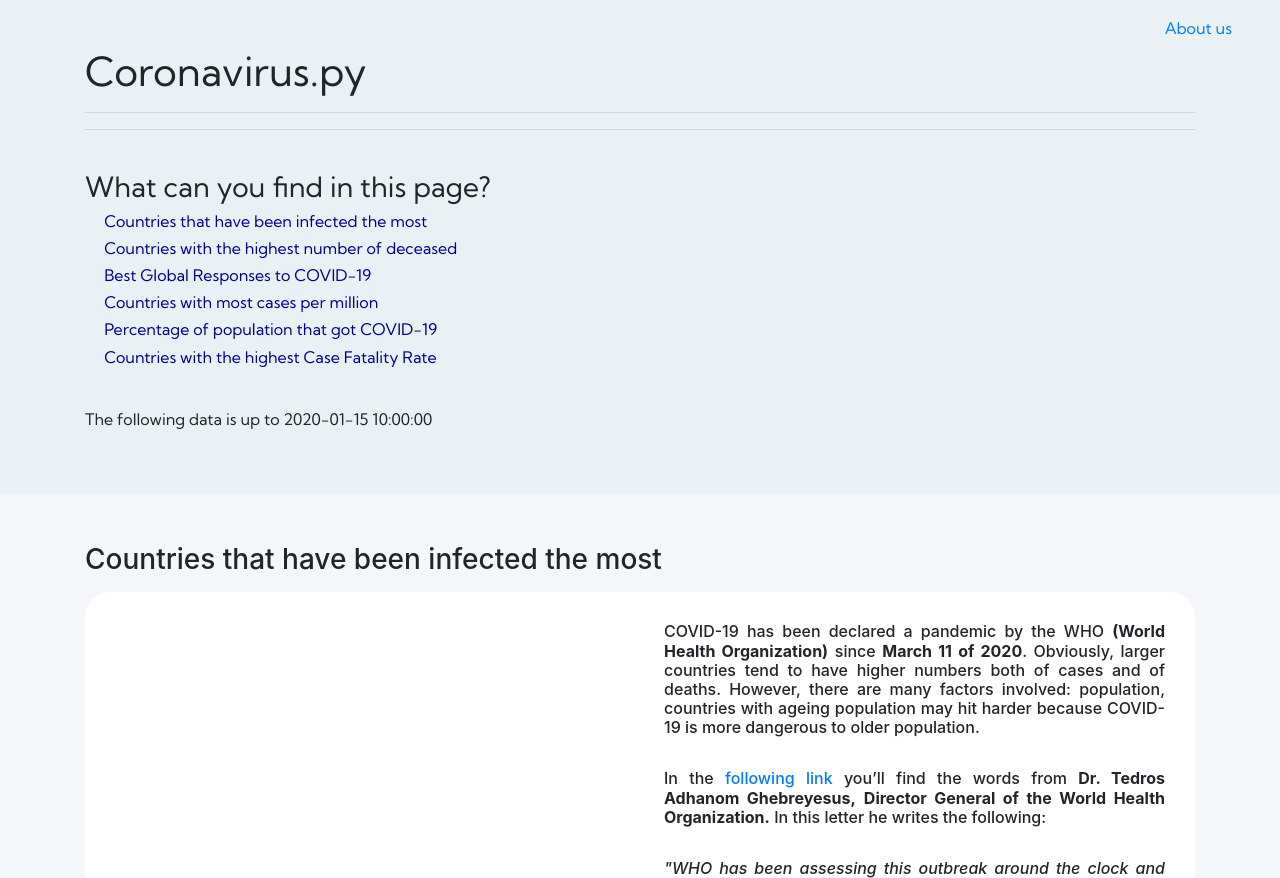
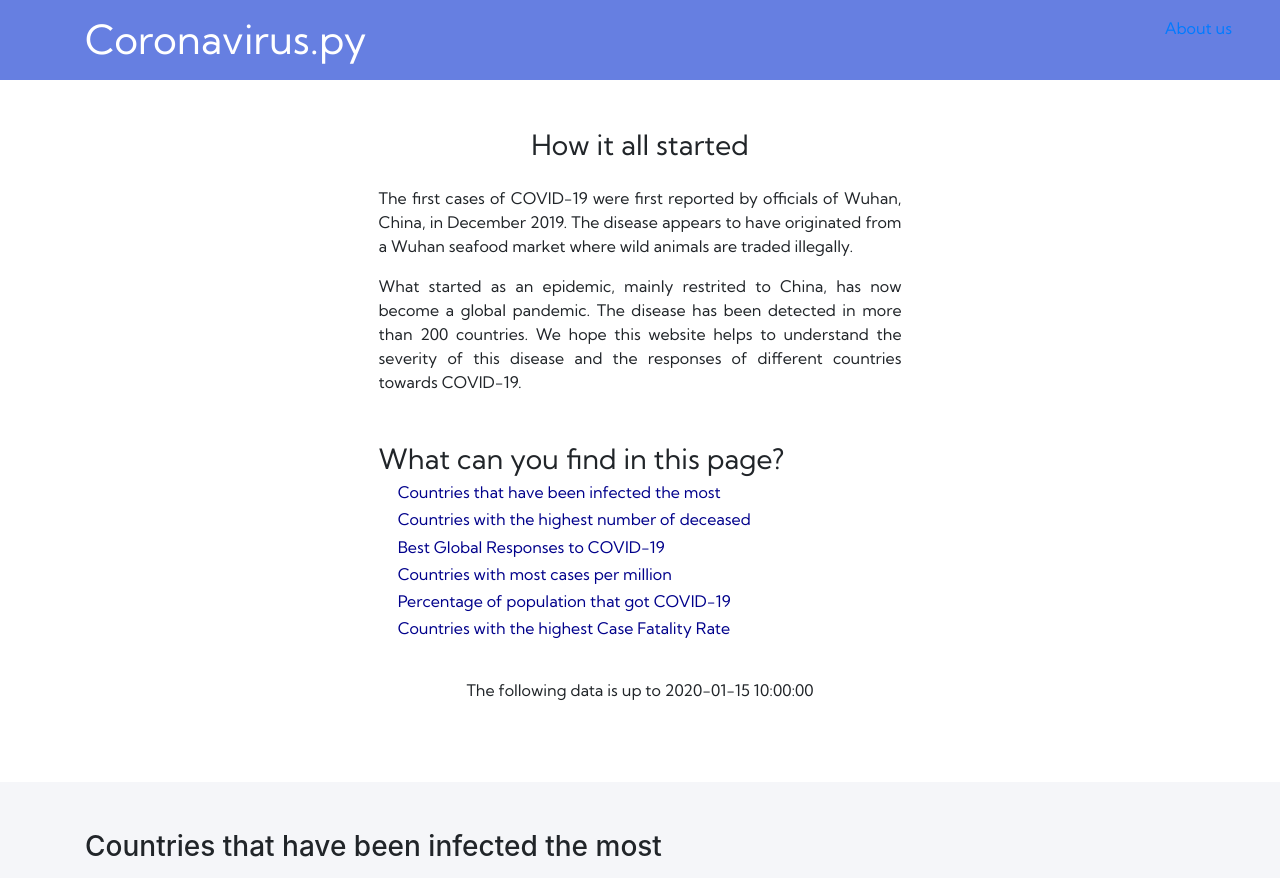
Before and after one commit to IvanVazquezL/Coronavirus.py, a Flask app: template app/templates/index.html in a window 1280 px wide. Shown: the top 878 px of the page. Run offline with Flask 2, Linux system fonts and the light colour scheme; the template is opened without the code that fills it: most values are stand-ins (such as "Sample title", 1, 10 or a date in 2020); a map, chart or similar area stays blank; parts of the project's set-up code (start-up, migrations or seed data) failed here and were passed over; some libraries are stand-ins or nearby versions.

Commit message:
footer changed

```diff
--- a/app/templates/index.html
+++ b/app/templates/index.html
@@ -28,23 +28,38 @@
 
 </style>
 </head>
- <body >
+ <body>
 
 
 
           <!-- <div class="" style="background-color:rgba(151,187,205,0.2);font-family: 'Roboto Mono', monospace;"> -->
-          <div class="" style="background-color:rgba(151,187,205,0.2);font-family: 'Kumbh Sans', sans-serif;">
+          <div class="" style="background-color:#667fe1;font-family: 'Kumbh Sans', sans-serif;color:white">
 
             <div class="float-right pt-3 mr-5" >
               <a href="about">About us</a>
             </div>
 
-            <div class="container pt-5 pb-5">
+            <div class="container pt-3 pb-2">
               <h1 >Coronavirus.py</h1>
-              <hr>
-              <hr>
-              <br>
-              <h3>What can you find in this page?</h3>
+            </div>
+          </div>
+
+          <div class="container pt-5 pb-5" style="background-color:white;font-family: 'Kumbh Sans', sans-serif;">
+
+<h3 class="text-center">How it all started</h3>
+<div class="d-flex justify-content-center">
+
+  <div class="w-50 p-3 text-justify">
+
+
+  <p>The first cases of COVID-19 were first reported by officials of Wuhan, China, in December 2019. The disease appears to have originated from a Wuhan seafood market where wild animals are traded illegally. </p>
+  <p>What started as an epidemic, mainly restrited to China, has now become a global pandemic. The disease has been detected in more than 200 countries. We hope this website helps to understand the severity of this disease and the responses of different countries towards COVID-19.</p>
+  </div>
+</div>
+
+            <div class="d-flex justify-content-center">
+            <div class="w-50 p-3">
+            <h3 >What can you find in this page?</h3>
             <ul>
               <li>
                 <h6>
@@ -90,7 +105,9 @@ Countries with most cases per million
               </li>
             </ul>
             <br>
-              <p>The following data is up to {{modified}}</p>
+
+            <p class="text-center">The following data is up to {{modified}}</p>
+            </div>
             </div>
           </div>
 
@@ -973,7 +990,11 @@ options: {
     </script>
         </div>
 
-        <footer class="mt-5" style="height:200;background-color:rgba(151,187,205,0.2);">
+        <footer class="mt-5 pb-4" style="background-color:#161D2D;color:white;">
+          <div class="text-center pt-5">
+            <h3>Soon, we will hug each other again</h3>
+            <p>This website is brought to you by David & Ivan</p>
+          </div>
 
         </footer>
 
```
Lines whose indentation alone changed are shown as unchanged.
